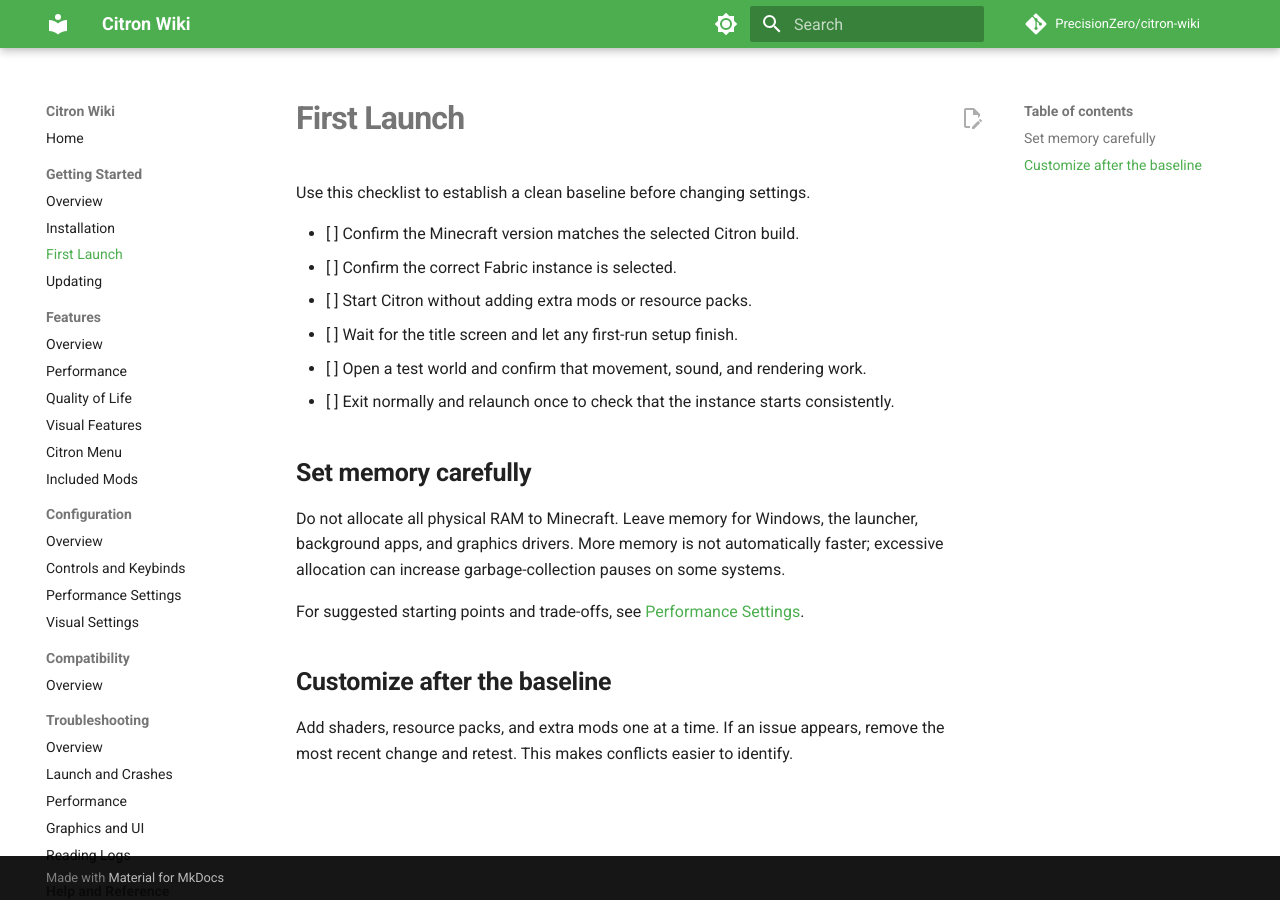
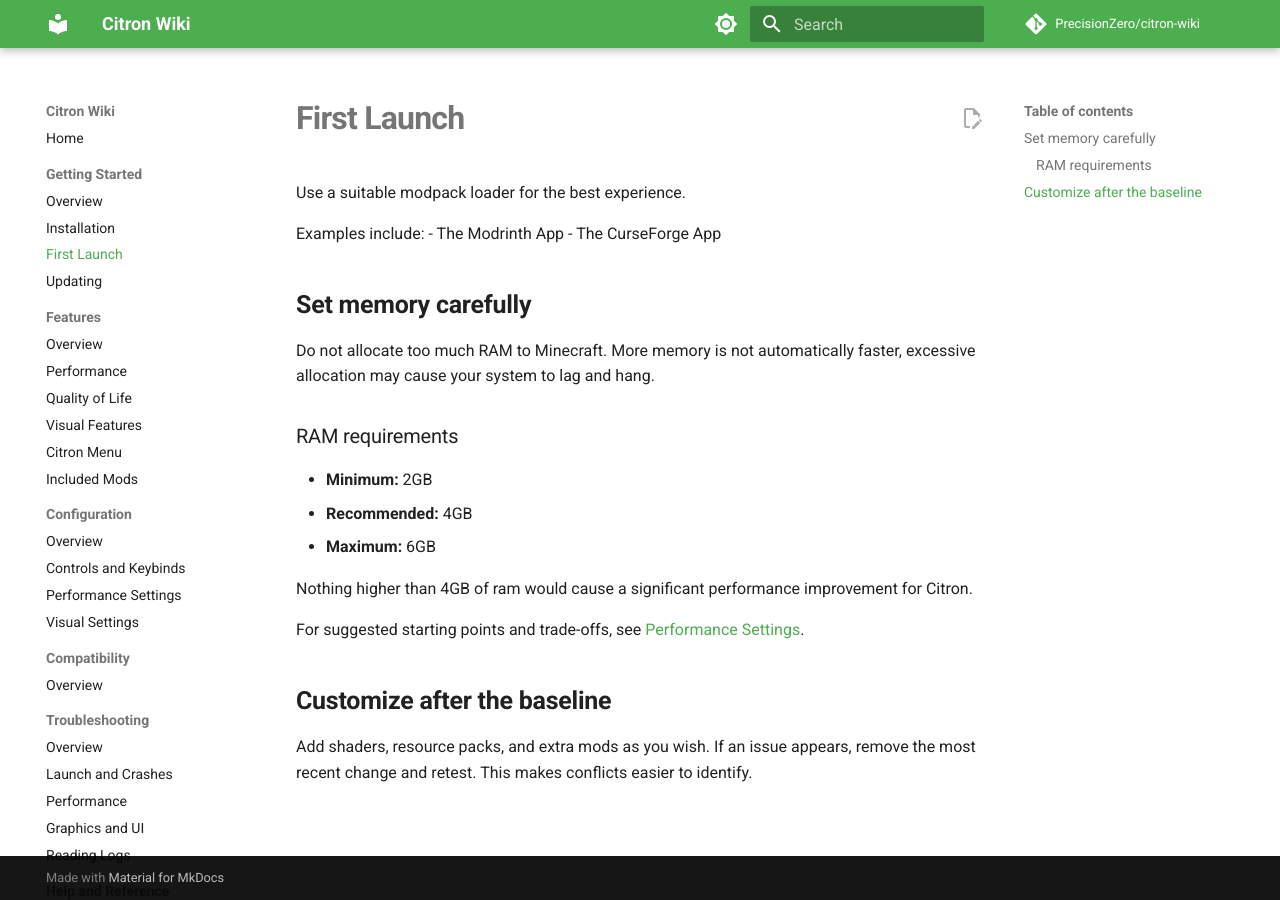
Before and after one commit to PrecisionZero/citron-wiki, an MkDocs documentation site: the page built from docs/getting-started/first-launch.md, in a window 1280 px wide. Built offline with MkDocs 1.6.1 and Material for MkDocs 9.7.7, drawn with Linux system fonts in a browser that asks for light colours; comment, search, counter and statistics services are not loaded.

Commit message:
Update first-launch.md

```diff
--- a/docs/getting-started/first-launch.md
+++ b/docs/getting-started/first-launch.md
@@ -1,20 +1,25 @@
 # First Launch
 
-Use this checklist to establish a clean baseline before changing settings.
+Use a suitable modpack loader for the best experience.
 
-- [ ] Confirm the Minecraft version matches the selected Citron build.
-- [ ] Confirm the correct Fabric instance is selected.
-- [ ] Start Citron without adding extra mods or resource packs.
-- [ ] Wait for the title screen and let any first-run setup finish.
-- [ ] Open a test world and confirm that movement, sound, and rendering work.
-- [ ] Exit normally and relaunch once to check that the instance starts consistently.
+Examples include:
+- The Modrinth App
+- The CurseForge App
 
 ## Set memory carefully
 
-Do not allocate all physical RAM to Minecraft. Leave memory for Windows, the launcher, background apps, and graphics drivers. More memory is not automatically faster; excessive allocation can increase garbage-collection pauses on some systems.
+Do not allocate too much  RAM to Minecraft. More memory is not automatically faster, excessive allocation may cause your system to lag and hang.
+
+### RAM requirements
+
+- **Minimum:** 2GB
+- **Recommended:** 4GB
+- **Maximum:** 6GB
+
+Nothing higher than 4GB of ram would cause a significant performance improvement for Citron.
 
 For suggested starting points and trade-offs, see [Performance Settings](../configuration/performance.md).
 
 ## Customize after the baseline
 
-Add shaders, resource packs, and extra mods one at a time. If an issue appears, remove the most recent change and retest. This makes conflicts easier to identify.
+Add shaders, resource packs, and extra mods as you wish. If an issue appears, remove the most recent change and retest. This makes conflicts easier to identify.
```
